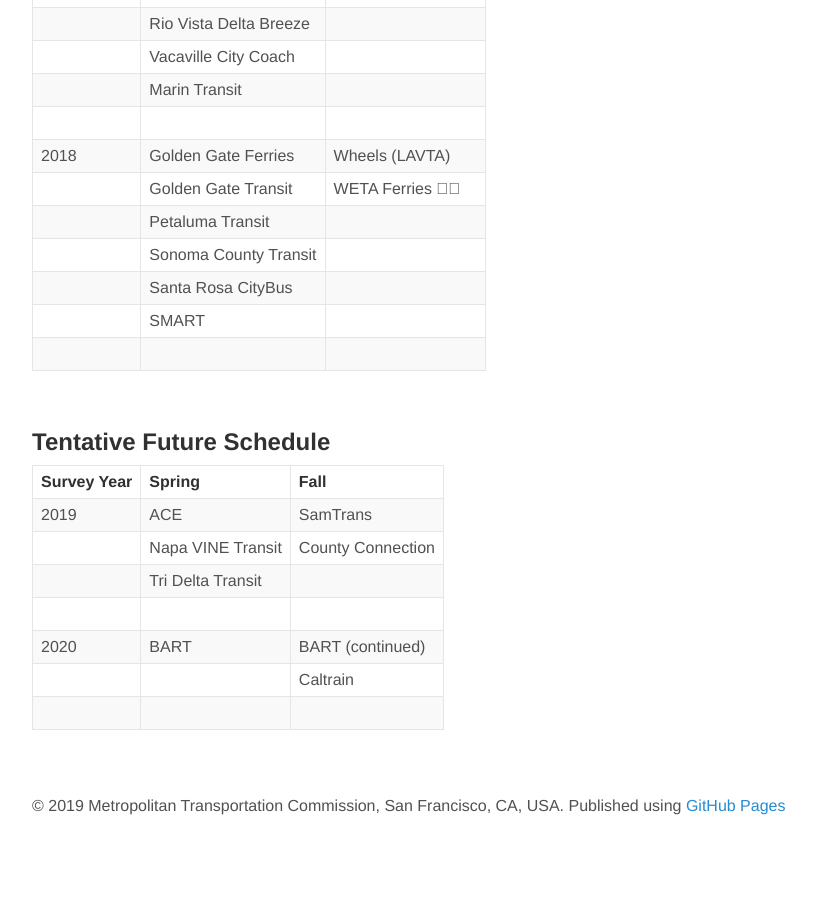
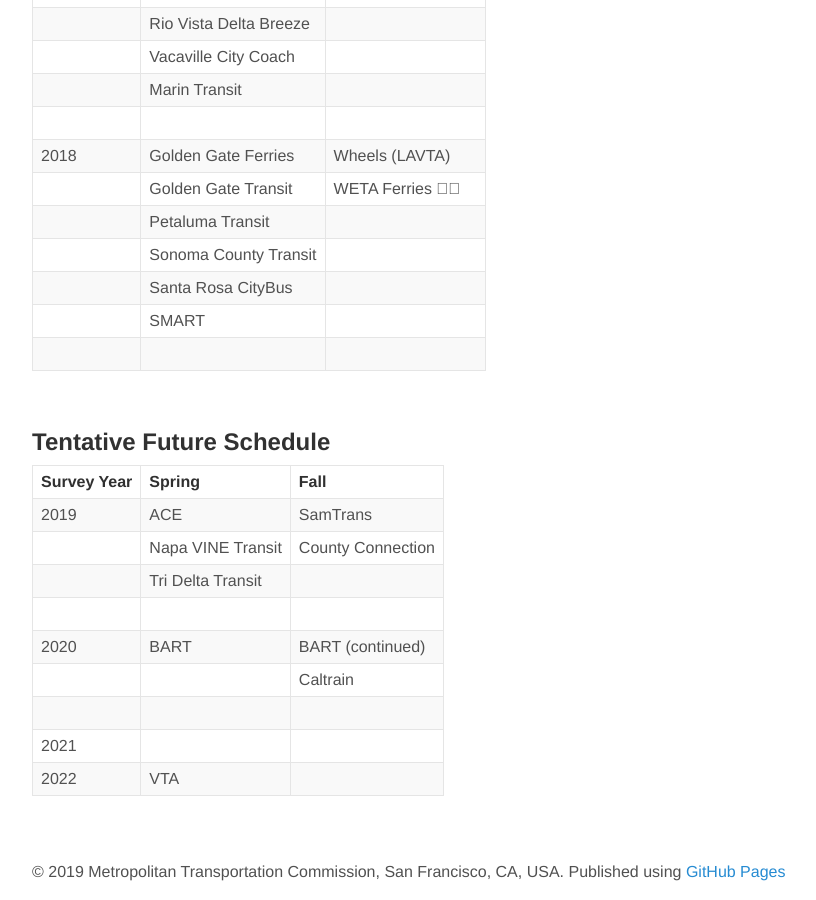
Before and after one commit to BayAreaMetro/transit-passenger-surveys, a Jekyll site: the page built from schedule.md, in a window 1280 px wide and 900 px high, scrolled down 1087 px. Shown: the whole window, without its empty margins (144-960 px from the left). Built offline with Jekyll 4.4.1, drawn with Linux system fonts in a browser that asks for light colours; nearby versions of some CDN libraries; library files that are not in the unit come from our copies; before the commit the page ends 1921 px from its top, so only the background shows below that.

Commit message:
Tentative spot for VTA

```diff
--- a/schedule.md
+++ b/schedule.md
@@ -66,3 +66,5 @@
 | 2020                             | BART                   | BART (continued)       |
 |                                  |                        | Caltrain               |
 |                                  |                        |	                     |
+| 2021                             |                        |	                     |
+| 2022                             | VTA                    |	                     |
```
